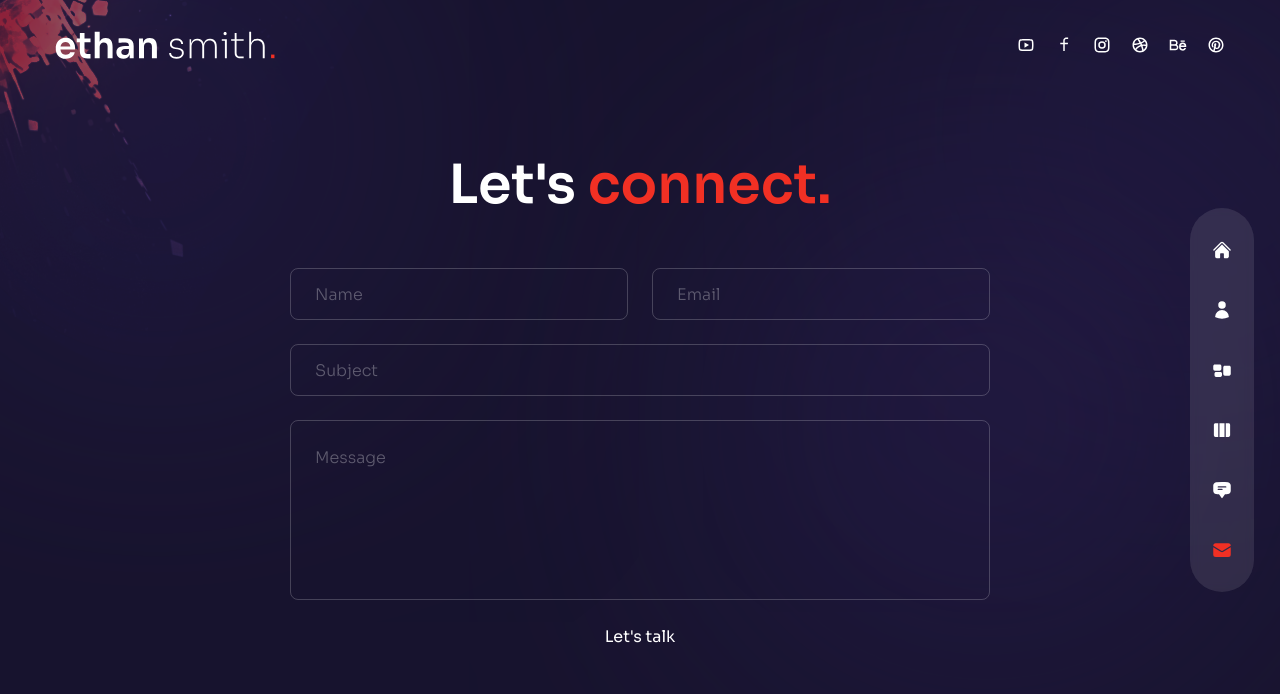
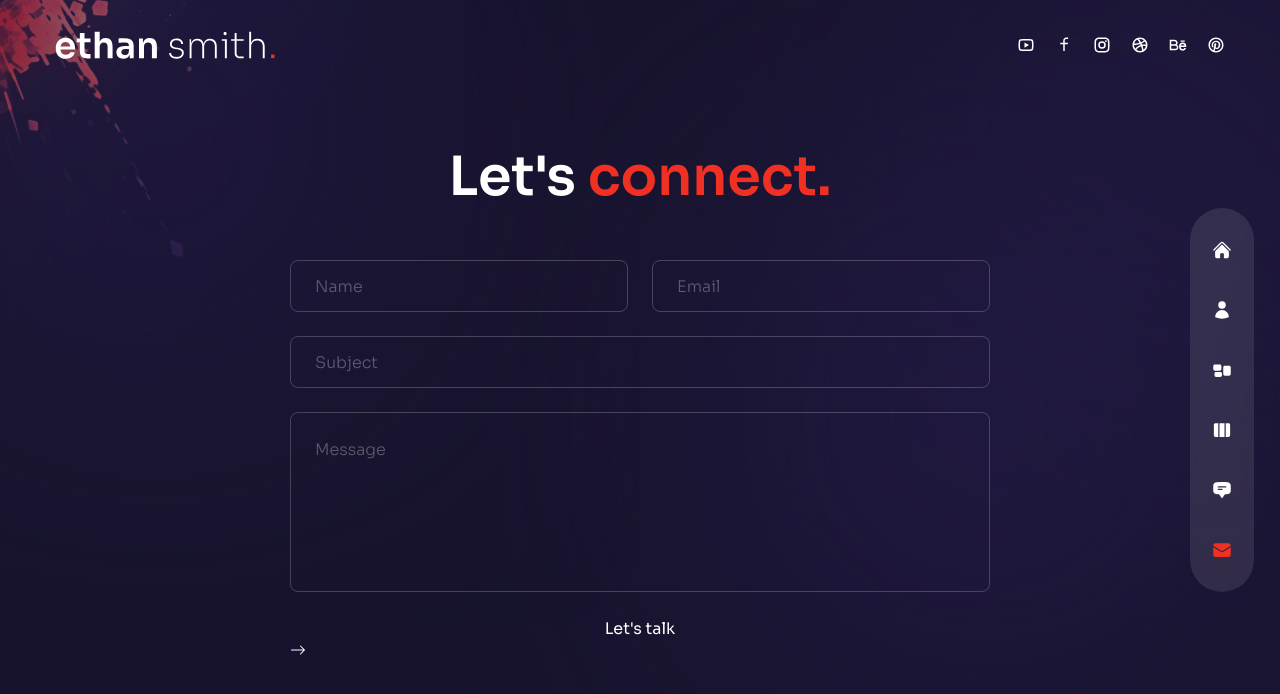
Before and after one commit to erickdc7/react-portfolio-2, a Next.js app: page /contact in a window 1280 px wide. Shown: the top 694 px of the page. Built offline with nearby package versions, Linux system fonts and the light colour scheme.

Commit message:
add icon

```diff
--- a/pages/contact/index.js
+++ b/pages/contact/index.js
@@ -32,7 +32,7 @@ const Contact = () => {
             <button>
               <span>
                 Let's talk
-
+                <BsArrowRight />
               </span>
             </button>
           </form>
```
